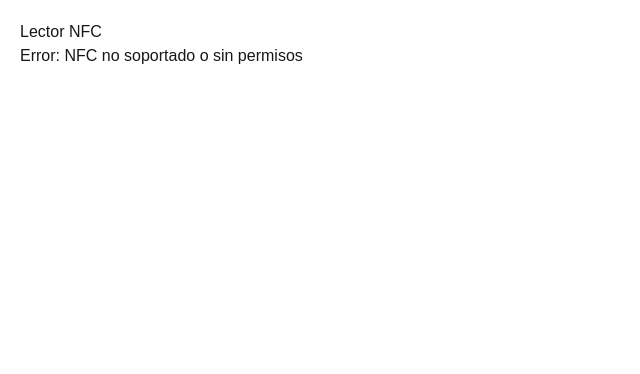
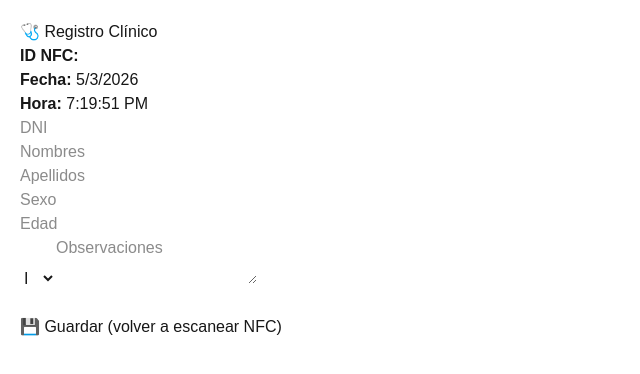
Before and after one commit to EmilySIlva273/nfc-clinico, a Next.js app: page /registro in a window 1280 px wide. Shown: the top 374 px of the page, without its empty margins (0-640 px from the left). Built offline with nearby package versions, Linux system fonts and the light colour scheme.

Commit message:
fix supabase module1

```diff
--- a/app/registro/page.tsx
+++ b/app/registro/page.tsx
@@ -1,39 +1,119 @@
 "use client";
+
+import { useSearchParams } from "next/navigation";
 import { useEffect, useState } from "react";
-import { useRouter } from "next/navigation";
 
-export default function Home() {
-  const [mensaje, setMensaje] = useState("Iniciando NFC...");
-  const router = useRouter();
+export default function Registro() {
+  const params = useSearchParams();
+  const id = params.get("id");
+
+  const [fechaInicio, setFechaInicio] = useState("");
+  const [horaInicio, setHoraInicio] = useState("");
+
+  const [form, setForm] = useState({
+    dni: "",
+    nombres: "",
+    apellidos: "",
+    sexo: "",
+    nacimiento: "",
+    edad: "",
+    prioridad: "I",
+    observaciones: "",
+  });
 
   useEffect(() => {
-    iniciarNFC();
-  }, []);
+    const ahora = new Date();
+    setFechaInicio(ahora.toLocaleDateString());
+    setHoraInicio(ahora.toLocaleTimeString());
 
-  const iniciarNFC = async () => {
+    // 🔥 Simulación de datos (luego conectamos BD)
+    if (id) {
+      setForm({
+        dni: "12345678",
+        nombres: "Juan",
+        apellidos: "Pérez",
+        sexo: "M",
+        nacimiento: "2000-01-01",
+        edad: "25",
+        prioridad: "I",
+        observaciones: "",
+      });
+    }
+  }, [id]);
+
+  const handleChange = (e: any) => {
+    setForm({
+      ...form,
+      [e.target.name]: e.target.value,
+    });
+  };
+
+  const guardar = async () => {
     try {
-      const ndef = new (window as any).NDEFReader();
-      await ndef.scan();
+      if ("NDEFReader" in window) {
+        const ndef = new (window as any).NDEFReader();
 
-      setMensaje("Esperando NFC...");
+        await ndef.scan();
 
-      ndef.onreading = (event: any) => {
-        const id = event.serialNumber;
+        alert("📡 Acerque el mismo NFC para guardar");
 
-        alert("NFC detectado: " + id); // 🔥 prueba visual
+        ndef.onreading = (event: any) => {
+          const idCierre = event.serialNumber;
 
-        router.push(`/registro?id=${id}`);
-      };
+          if (idCierre !== id) {
+            alert("❌ NFC diferente");
+            return;
+          }
 
+          const ahora = new Date();
+
+          const data = {
+            id,
+            ...form,
+            fechaInicio,
+            horaInicio,
+            fechaFin: ahora.toLocaleDateString(),
+            horaFin: ahora.toLocaleTimeString(),
+          };
+
+          console.log("GUARDADO:", data);
+
+          alert("✅ Registro guardado correctamente");
+        };
+      }
     } catch (error) {
-      setMensaje("Error: NFC no soportado o sin permisos");
+      alert("Error al guardar");
     }
   };
 
   return (
-    <div style={{ padding: 20 }}>
-      <h1>Lector NFC</h1>
-      <p>{mensaje}</p>
-    </div>
+    <main style={{ padding: 20 }}>
+      <h2>🩺 Registro Clínico</h2>
+
+      <p><b>ID NFC:</b> {id}</p>
+      <p><b>Fecha:</b> {fechaInicio}</p>
+      <p><b>Hora:</b> {horaInicio}</p>
+
+      <input name="dni" value={form.dni} onChange={handleChange} placeholder="DNI" /><br />
+      <input name="nombres" value={form.nombres} onChange={handleChange} placeholder="Nombres" /><br />
+      <input name="apellidos" value={form.apellidos} onChange={handleChange} placeholder="Apellidos" /><br />
+      <input name="sexo" value={form.sexo} onChange={handleChange} placeholder="Sexo" /><br />
+      <input name="edad" value={form.edad} onChange={handleChange} placeholder="Edad" /><br />
+
+      <select name="prioridad" value={form.prioridad} onChange={handleChange}>
+        <option>I</option>
+        <option>II</option>
+        <option>III</option>
+        <option>IV</option>
+      </select>
+
+      <textarea name="observaciones" value={form.observaciones} onChange={handleChange} placeholder="Observaciones" />
+
+      <br /><br />
+
+      <button onClick={guardar}>
+        💾 Guardar (volver a escanear NFC)
+      </button>
+    </main>
   );
 }
--- a/lib/supabase.ts
+++ b/lib/supabase.ts
@@ -0,0 +1,6 @@
+import { createClient } from '@supabase/supabase-js'
+
+const supabaseUrl = "https://sneybhegyfavtbvosvjt.supabase.co/rest/v1/"
+const supabaseKey = "sb_publishable_PZip5ZPBjq-_QKBkW6ZhHw_WhDwjFSD"
+
+export const supabase = createClient(supabaseUrl, supabaseKey)
```
